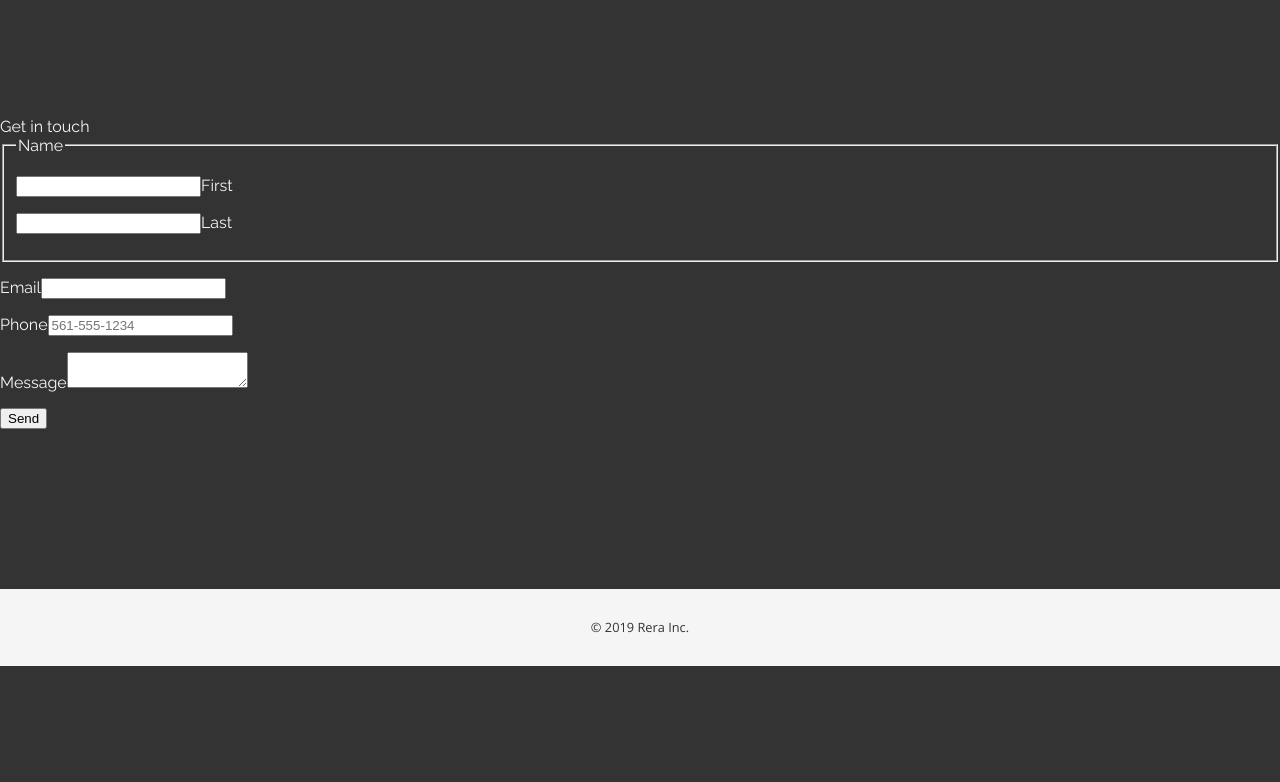
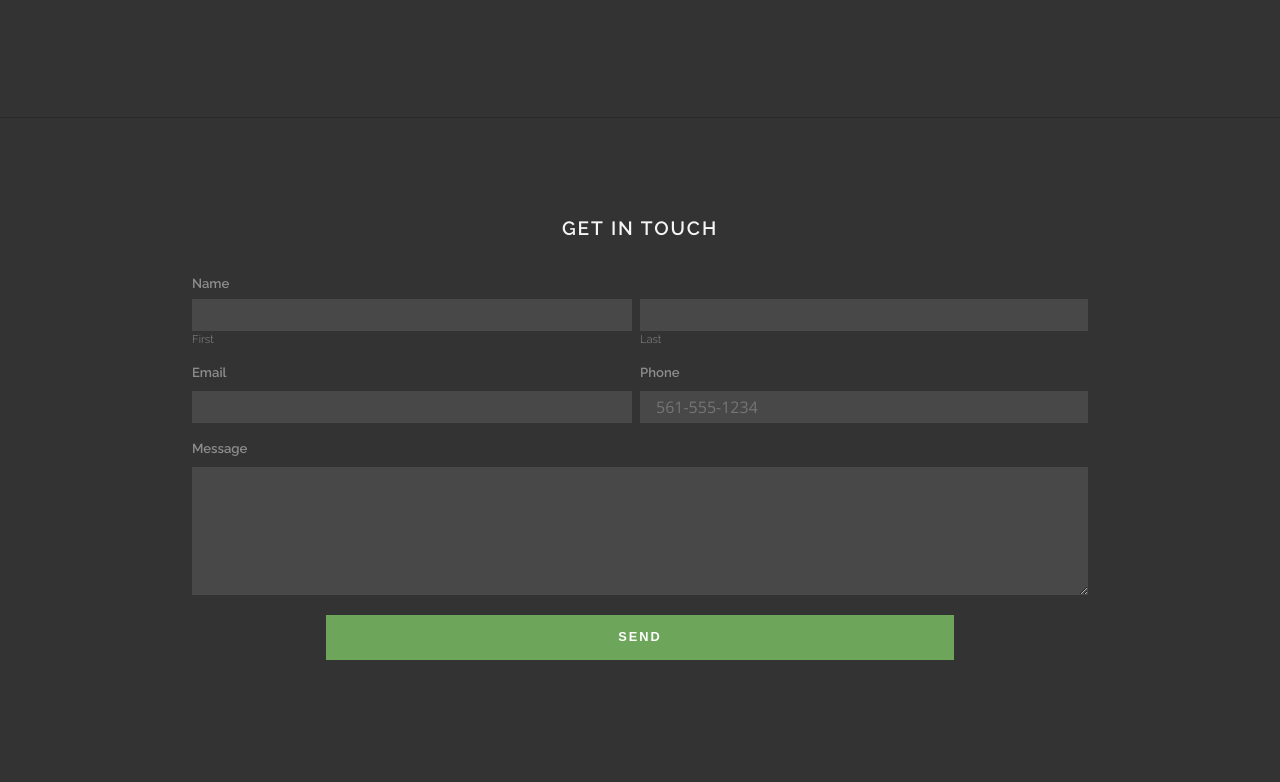
Before and after one commit to rera/davidcabrera.me, a Gatsby site: page / in a window 1280 px wide. Shown: the part 1038-1820 px from the top of the page. Before the commit the page ends 1704 px from the top, so only its background shows below. Built offline with nearby package versions, Linux system fonts and the light colour scheme; Gatsby itself is replaced by a stand-in of ours.

Commit message:
style contact

```diff
--- a/src/components/contact.js
+++ b/src/components/contact.js
@@ -58,9 +58,9 @@ class Contact extends React.Component {
           </p>
           <p>
             <label for="message">Message</label>
-            <textarea name="message" value={this.state.message} onChange={this.handleInputChange} />
+            <textarea name="message" rows="4" value={this.state.message} onChange={this.handleInputChange} />
           </p>
-          <input type="submit" value={this.props.submitText} onChange={this.handleInputChange} />
+          <input type="submit" className="button green block tall" value={this.props.submitText} onChange={this.handleInputChange} />
         </form>
       </section>
     );
--- a/src/styles/_buttons.scss
+++ b/src/styles/_buttons.scss
@@ -11,6 +11,7 @@
 	padding: 0 2em;
 	text-decoration: none;
 	text-transform: uppercase;
+	border: none;
 	box-shadow: inset 0 0 0 2px transparent;
 
 	&:hover {
@@ -34,4 +35,9 @@
 	&.tall {
 		line-height: 3.5em;
 	}
+
+	&.block {
+		display: block;
+		width: 100%;
+	}
 }
--- /dev/null
+++ b/src/styles/_contact.scss
@@ -0,0 +1,78 @@
+#contact {
+	border-top: solid 1px transparentize($black, 0.8);
+	padding: 10vh 15vw;
+
+	header {
+		text-align: center;
+		font-size: 1.2em;
+		text-transform: uppercase;
+		letter-spacing: .1em;
+		font-weight: $semibold;
+		margin: 1em 0 2em;
+	}
+
+	form {
+		label, legend {
+			color: $stone;
+			font-size: .82em;
+			line-height: 1.5em;
+			font-weight: $semibold;
+			display: block;
+		}
+
+		p {
+			box-sizing: border-box;
+			margin: 0;
+			padding-bottom: 1em;
+			width: 50%;
+			display: inline-block;
+
+			&:nth-of-type(odd) {
+				padding-right: .5em;
+			}
+			&:last-of-type {
+				width: 100%;
+				padding-right: 0;
+			}
+
+			input:not([type="submit"]), textarea {
+				font-family: $sans;
+				font-size: 1em;
+				line-height: 2em;
+				box-sizing: border-box;
+				padding: 0 1em;
+				margin: .5em 0 0;
+				width: 100%;
+				background: transparentize($white, 0.9);
+				border: none;
+			}
+		}
+
+		fieldset {
+			border: none;
+			padding: 0;
+			margin: 0;
+			color: $stone;
+
+			legend {
+				padding: 0;
+				line-height: 1em;
+			}
+
+			p {
+				&:last-of-type {
+					width: 50%;
+				}
+				label {
+					font-size: .7em;
+					font-weight: $light;
+				}
+			}
+		}
+
+		input[type="submit"] {
+			width: 70%;
+			margin: auto;
+		}
+	}
+}
--- a/src/styles/main.scss
+++ b/src/styles/main.scss
@@ -5,6 +5,7 @@
 @import "about";
 @import "teaser";
 @import "social";
+@import "contact";
 @import "footer";
 
 html, body, #___gatsby, div[role="group"], #page {
```
